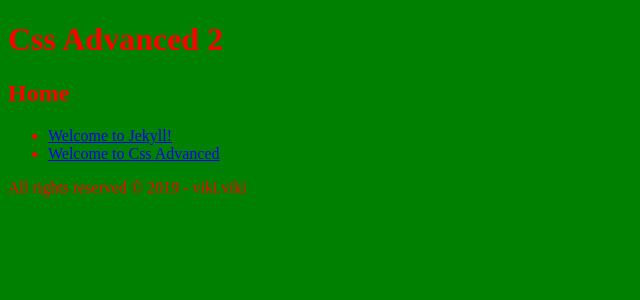
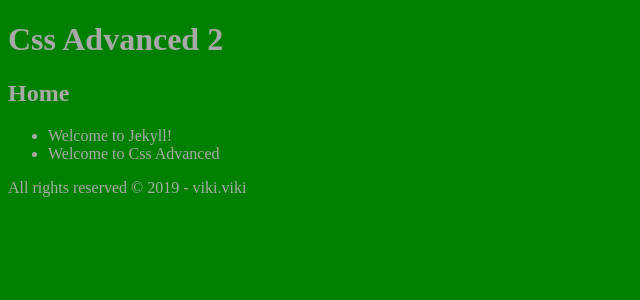
Before and after one commit to victoriakaramanova/css-advanced-demo, a Jekyll site: the page built from index.html, in a window 1280 px wide. Shown: the top 300 px of the page, without its empty margins (0-640 px from the left). Built offline with Jekyll 4.4.1, drawn with Linux system fonts in a browser that asks for light colours.

Commit message:
Changed css again

```diff
--- a/css/style.css
+++ b/css/style.css
@@ -1,4 +1,9 @@
 body {
     background-color: green;
-	color: red;
+	color: darkgray;
 }
+
+a {
+    text-decoration: none;
+    color: darkgray;
+}
--- a/docs/feed.xml
+++ b/docs/feed.xml
@@ -1,4 +1,4 @@
-<?xml version="1.0" encoding="utf-8"?><feed xmlns="http://www.w3.org/2005/Atom" ><generator uri="https://jekyllrb.com/" version="4.0.0">Jekyll</generator><link href="http://localhost:4000/feed.xml" rel="self" type="application/atom+xml" /><link href="http://localhost:4000/" rel="alternate" type="text/html" /><updated>2019-11-10T01:35:48+02:00</updated><id>http://localhost:4000/feed.xml</id><title type="html">Css Advanced 2</title><subtitle>Simple description</subtitle><entry><title type="html">Welcome to Jekyll!</title><link href="http://localhost:4000/2019/11/09/welcome-to-jekyll.html" rel="alternate" type="text/html" title="Welcome to Jekyll!" /><published>2019-11-09T16:41:04+02:00</published><updated>2019-11-09T16:41:04+02:00</updated><id>http://localhost:4000/2019/11/09/welcome-to-jekyll</id><content type="html" xml:base="http://localhost:4000/2019/11/09/welcome-to-jekyll.html">&lt;h1 id=&quot;css-advanced&quot;&gt;Css Advanced&lt;/h1&gt;
+<?xml version="1.0" encoding="utf-8"?><feed xmlns="http://www.w3.org/2005/Atom" ><generator uri="https://jekyllrb.com/" version="4.0.0">Jekyll</generator><link href="http://localhost:4000/feed.xml" rel="self" type="application/atom+xml" /><link href="http://localhost:4000/" rel="alternate" type="text/html" /><updated>2019-11-10T13:38:30+02:00</updated><id>http://localhost:4000/feed.xml</id><title type="html">Css Advanced 2</title><subtitle>Simple description</subtitle><entry><title type="html">Welcome to Jekyll!</title><link href="http://localhost:4000/2019/11/09/welcome-to-jekyll.html" rel="alternate" type="text/html" title="Welcome to Jekyll!" /><published>2019-11-09T16:41:04+02:00</published><updated>2019-11-09T16:41:04+02:00</updated><id>http://localhost:4000/2019/11/09/welcome-to-jekyll</id><content type="html" xml:base="http://localhost:4000/2019/11/09/welcome-to-jekyll.html">&lt;h1 id=&quot;css-advanced&quot;&gt;Css Advanced&lt;/h1&gt;
 
 &lt;p&gt;You’ll find this post in your &lt;code class=&quot;highlighter-rouge&quot;&gt;_posts&lt;/code&gt; directory. Go ahead and edit it and re-build the site to see your changes. You can rebuild the site in many different ways, but the most common way is to run &lt;code class=&quot;highlighter-rouge&quot;&gt;jekyll serve&lt;/code&gt;, which launches a web server and auto-regenerates your site when a file is updated.&lt;/p&gt;
 
```
Also changed, not shown: docs/css/style.css (+6 -1 lines).
